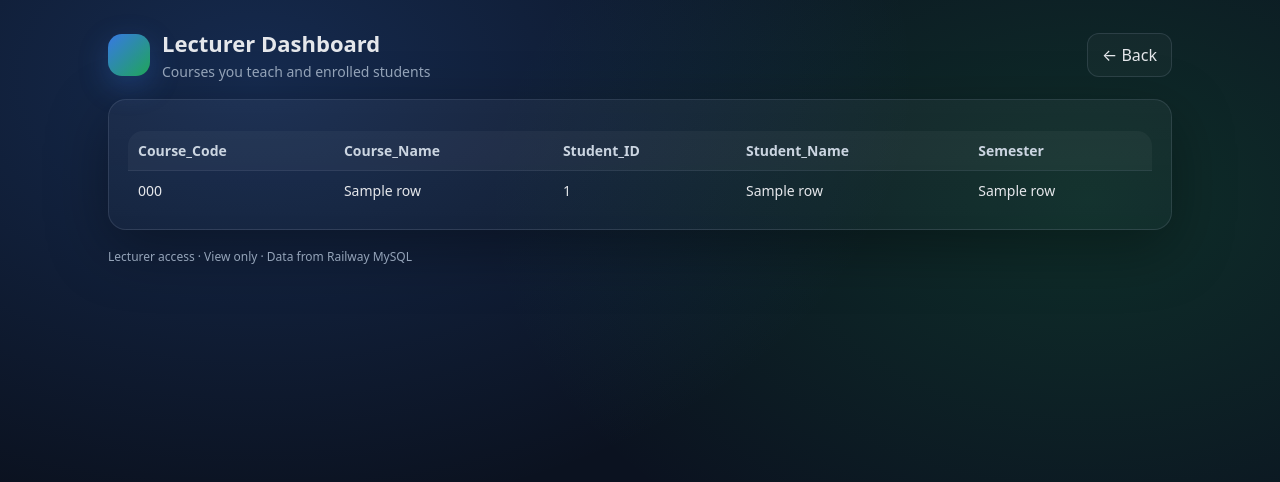
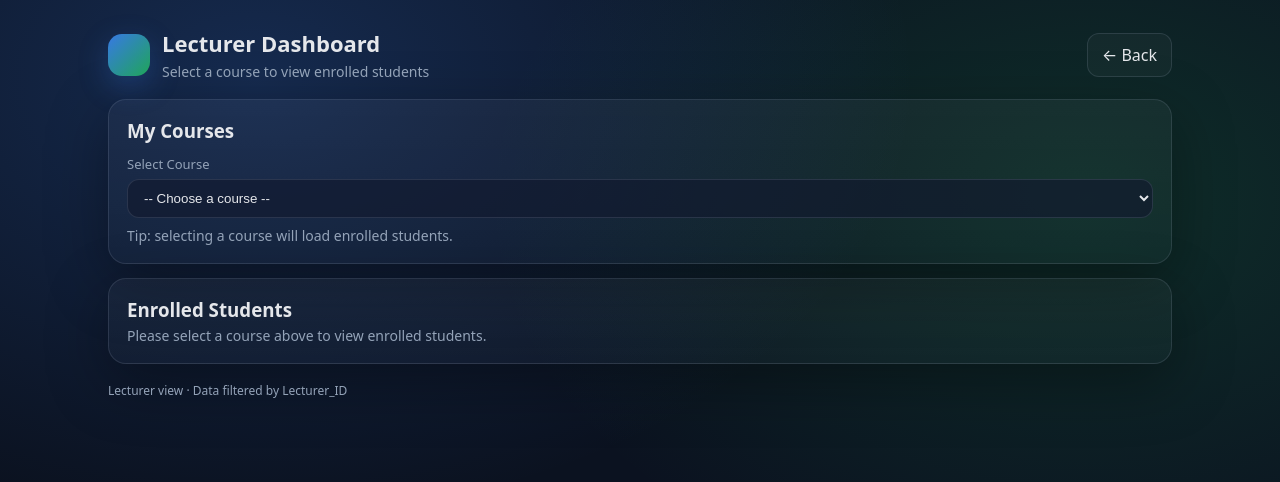
Before and after one commit to 21907631/udms-web, a Flask app: template templates/lecturer_dashboard.html in a window 1280 px wide. Shown: the top 482 px of the page. Run offline with Flask 3, Linux system fonts and the light colour scheme; the template is opened without the code that fills it: most values are stand-ins (such as "Sample title", 1, 10 or a date in 2020).

Commit message:
Fix lecturer dashboard course selection and enrolled students display

```diff
--- a/templates/lecturer_dashboard.html
+++ b/templates/lecturer_dashboard.html
@@ -12,46 +12,71 @@
         <div class="logo"></div>
         <div>
           <h2>Lecturer Dashboard</h2>
-          <div class="sub">Courses you teach and enrolled students</div>
+          <div class="sub">Select a course to view enrolled students</div>
         </div>
       </div>
       <a class="btn ghost" href="{{ url_for('dashboard') }}">← Back</a>
     </div>
 
-    {% if not rows %}
+    <!-- Courses list -->
     <div class="card">
-        <div class="sub">No courses or students assigned to you.</div>
+      <h3>My Courses</h3>
+
+      {% if not courses %}
+        <div class="sub">No courses assigned to you yet.</div>
+      {% else %}
+        <form method="get" action="{{ url_for('lecturer_dashboard') }}" style="margin-top:12px;">
+          <label>Select Course</label>
+          <select name="course_id" onchange="this.form.submit()">
+            <option value="">-- Choose a course --</option>
+            {% for c in courses %}
+              <option value="{{ c.Course_ID }}" {% if selected_course and (c.Course_ID|string) == (selected_course|string) %}selected{% endif %}>
+                {{ c.Course_Code }} - {{ c.Course_Name }}
+              </option>
+            {% endfor %}
+          </select>
+          <div class="sub" style="margin-top:8px;">Tip: selecting a course will load enrolled students.</div>
+        </form>
+      {% endif %}
     </div>
+
+    <!-- Enrolled students -->
+    <div class="card" style="margin-top:14px;">
+      <h3>Enrolled Students</h3>
+
+      {% if not selected_course %}
+        <div class="sub">Please select a course above to view enrolled students.</div>
       {% else %}
-      <div class="card">
+        {% if not enrolled %}
+          <div class="sub">No students enrolled in this course yet.</div>
+        {% else %}
           <table class="table">
             <thead>
               <tr>
-              <th>Course_Code</th>
-              <th>Course_Name</th>
                 <th>Student_ID</th>
                 <th>Student_Name</th>
                 <th>Semester</th>
+                <th>Enrollment_Date</th>
+                <th>Grade</th>
               </tr>
             </thead>
             <tbody>
-            {% for r in rows %}
+              {% for s in enrolled %}
                 <tr>
-                <td>{{ r.Course_Code }}</td>
-                <td>{{ r.Course_Name }}</td>
-                <td>{{ r.Student_ID }}</td>
-                <td>{{ r.Student_Name }}</td>
-                <td>{{ r.Semester_Name }}</td>
+                  <td>{{ s.Student_ID }}</td>
+                  <td>{{ s.Student_Name }}</td>
+                  <td>{{ s.Semester_Name }}</td>
+                  <td>{{ s.Enrollment_Date }}</td>
+                  <td>{{ s.Grade }}</td>
                 </tr>
               {% endfor %}
             </tbody>
           </table>
+        {% endif %}
+      {% endif %}
     </div>
-    {% endif %}
 
-    <div class="footer">
-      Lecturer access · View only · Data from Railway MySQL
-    </div>
+    <div class="footer">Lecturer view · Data filtered by Lecturer_ID</div>
   </div>
 </body>
 </html>
```
Lines whose indentation alone changed are shown as unchanged.
